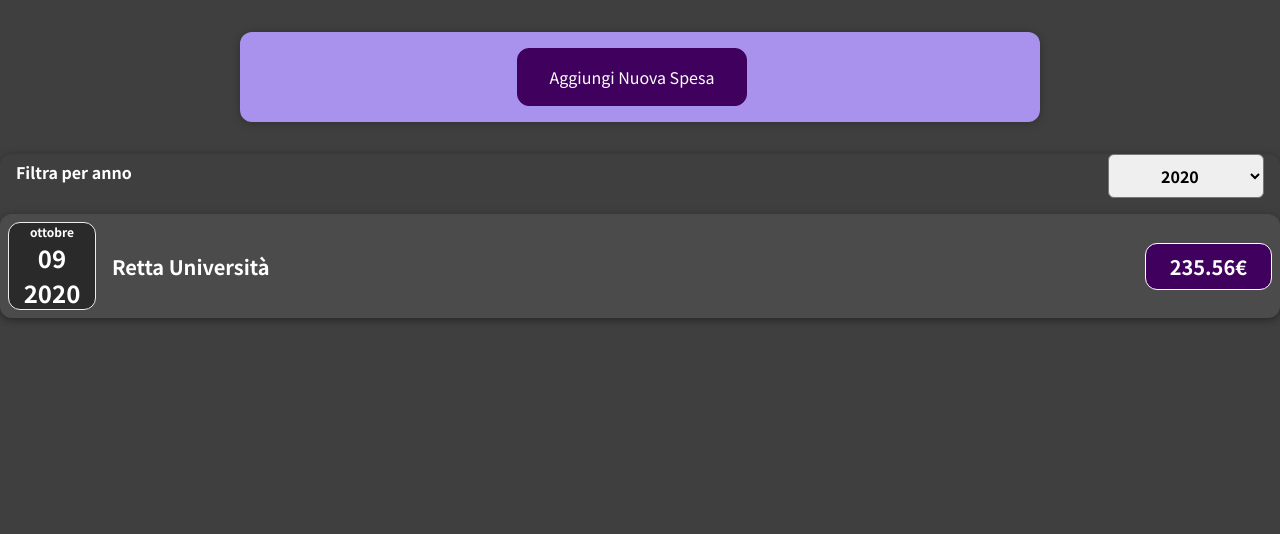
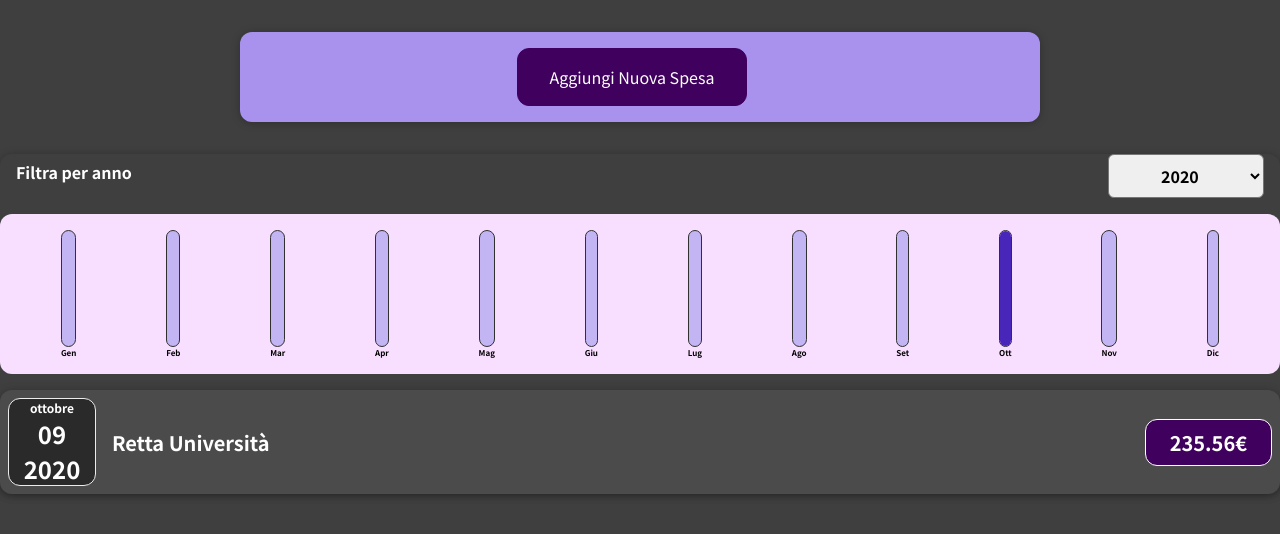
Before and after one commit to nicovaca/React-ExpenseTrackerDemo, a React (Create React App) app in the folder demo-react/: page / in a window 1280 px wide. Shown: the top 534 px of the page. Built offline with nearby package versions, Linux system fonts and the light colour scheme.

Commit message:
Aggiunti componenti Chart, ChartBar e ExpensesChart

```diff
--- /dev/null
+++ b/demo-react/src/components/Chart/Chart.css
@@ -0,0 +1,9 @@
+.chart {
+    padding: 1rem;
+    border-radius: 12px;
+    background-color: #f8dfff;
+    text-align: center;
+    display: flex;
+    justify-content: space-around;
+    height: 10rem;
+}
--- /dev/null
+++ b/demo-react/src/components/Chart/Chart.js
@@ -0,0 +1,20 @@
+import './Chart.css';
+import ChartBar from "./ChartBar";
+
+function Chart (props) {
+    const dataPointValues = props.dataPoints.map(dataPoint => dataPoint.value);
+    const Max = Math.max(...dataPointValues);
+
+    return <div className='chart'>
+        {props.dataPoints.map(dataPoint => (
+            <ChartBar
+                key={dataPoint.label}
+                value={dataPoint.value}
+                max={Max}
+                label={dataPoint.label}
+            />
+        ))}
+    </div>
+}
+
+export default Chart;
--- /dev/null
+++ b/demo-react/src/components/Chart/ChartBar.css
@@ -0,0 +1,30 @@
+.chart-bar {
+    height: 100%;
+    display: flex;
+    flex-direction: column;
+    align-items: center;
+}
+
+.chart-bar__inner {
+    height: 100%;
+    width: 100%;
+    border: 1px solid #313131;
+    border-radius: 12px;
+    background-color: #c3b4f3;
+    overflow: hidden;
+    display: flex;
+    flex-direction: column;
+    justify-content: flex-end;
+}
+
+.chart-bar__fill {
+    background-color: #4826b9;
+    width: 100%;
+    transition: all 0.3s ease-out;
+}
+
+.chart-bar__label {
+    font-weight: bold;
+    font-size: 0.5rem;
+    text-align: center;
+}
--- /dev/null
+++ b/demo-react/src/components/Chart/ChartBar.js
@@ -0,0 +1,18 @@
+import './ChartBar.css';
+
+function ChartBar (props) {
+    let barFillHeight = '0%';
+
+    if (props.max > 0){
+        barFillHeight = Math.round((props.value / props.max) * 100) + '%';
+    }
+
+    return <div className='chart-bar'>
+        <div className='chart-bar__inner'>
+            <div className='chart-bar__fill' style={{height: barFillHeight}}></div>
+        </div>
+        <div className='chart-bar__label'>{props.label}</div>
+    </div>
+}
+
+export default ChartBar;
--- a/demo-react/src/components/Expenses/Expenses.js
+++ b/demo-react/src/components/Expenses/Expenses.js
@@ -3,6 +3,7 @@
 import ExpensesFilter from "./ExpensesFilter";
 import {useState} from "react";
 import ExpensesList from "./ExpensesList";
+import ExpensesChart from "./ExpensesChart";
 
 //sintassi alternativa per scrivere le funzioni (componenti) usando le arrow function
 const Expenses = (props) => {
@@ -22,6 +23,7 @@
         <div>
             <Card className="expenses">
                 <ExpensesFilter selected={filteredYear} onChangeFilter={filterChangeHandler}/>
+                <ExpensesChart expenses={filteredExpenses}/>
                 <ExpensesList items={filteredExpenses}/>
             </Card>
         </div>
--- /dev/null
+++ b/demo-react/src/components/Expenses/ExpensesChart.js
@@ -0,0 +1,28 @@
+import Chart from "../Chart/Chart";
+
+function ExpensesChart (props) {
+    const chartDataPoints = [
+        {label: 'Gen' , value: 0},
+        {label: 'Feb' , value: 0},
+        {label: 'Mar' , value: 0},
+        {label: 'Apr' , value: 0},
+        {label: 'Mag' , value: 0},
+        {label: 'Giu' , value: 0},
+        {label: 'Lug' , value: 0},
+        {label: 'Ago' , value: 0},
+        {label: 'Set' , value: 0},
+        {label: 'Ott' , value: 0},
+        {label: 'Nov' , value: 0},
+        {label: 'Dic' , value: 0},
+
+    ];
+
+    for (const expense of props.expenses){
+        const expenseMonth = expense.date.getMonth();
+        chartDataPoints[expenseMonth].value += expense.amount;
+    }
+
+    return <Chart dataPoints={chartDataPoints}/>
+}
+
+export default ExpensesChart;
--- a/demo-react/src/components/NewExpense/ExpenseForm.js
+++ b/demo-react/src/components/NewExpense/ExpenseForm.js
@@ -34,7 +34,7 @@
         //creo un nuovo oggetto che contiene i dati inseriti dal form, ovvero un nuovo oggetto expense
         const expenseData = {
             title: enteredTitle,
-            amount: enteredAmount,
+            amount: +enteredAmount,
             date: new Date(enteredDate)
         };
         //lancio l'evento, la funzione creata nel component parent(NewExpense) per potergli passare i dati del form
```
